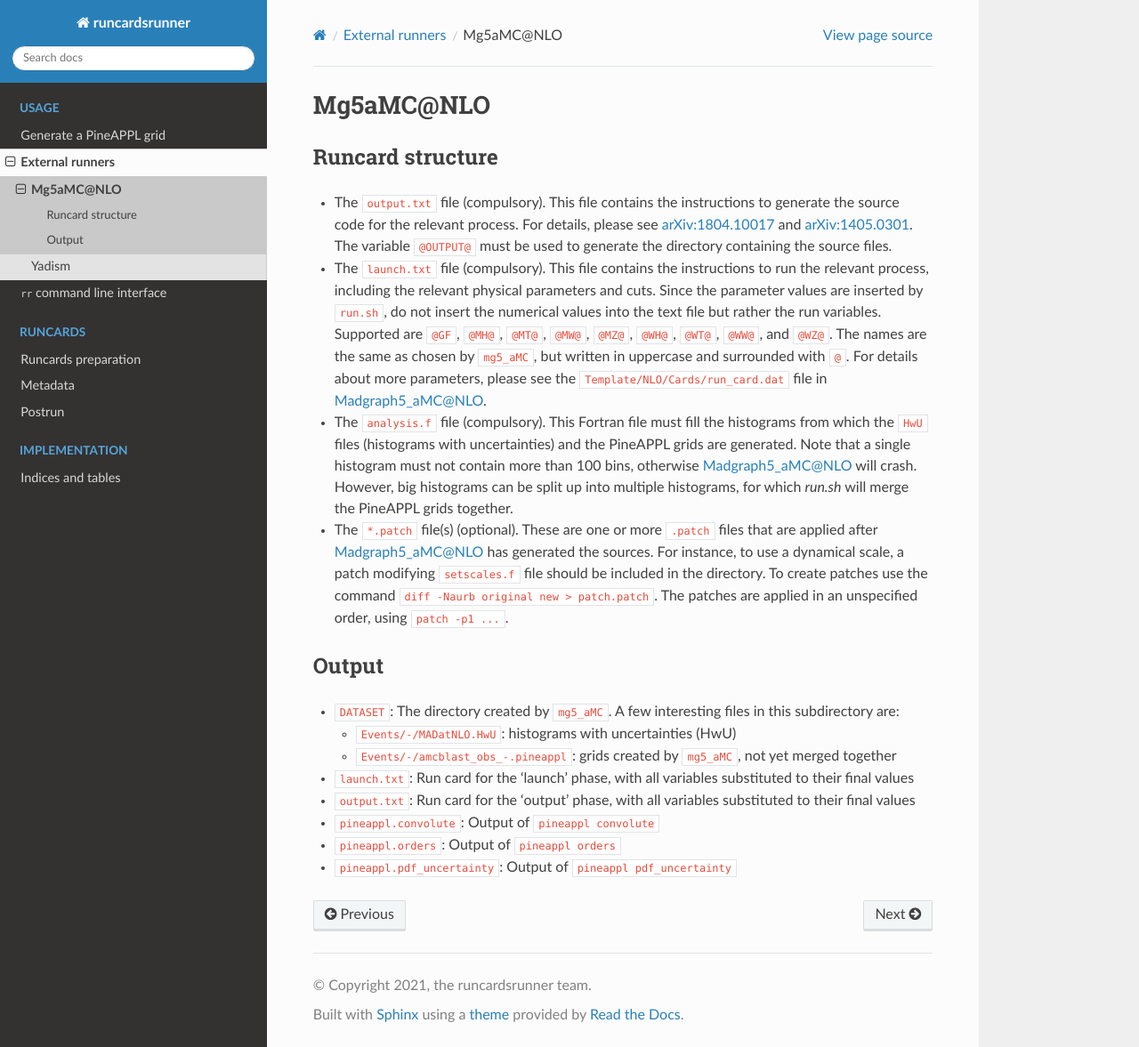
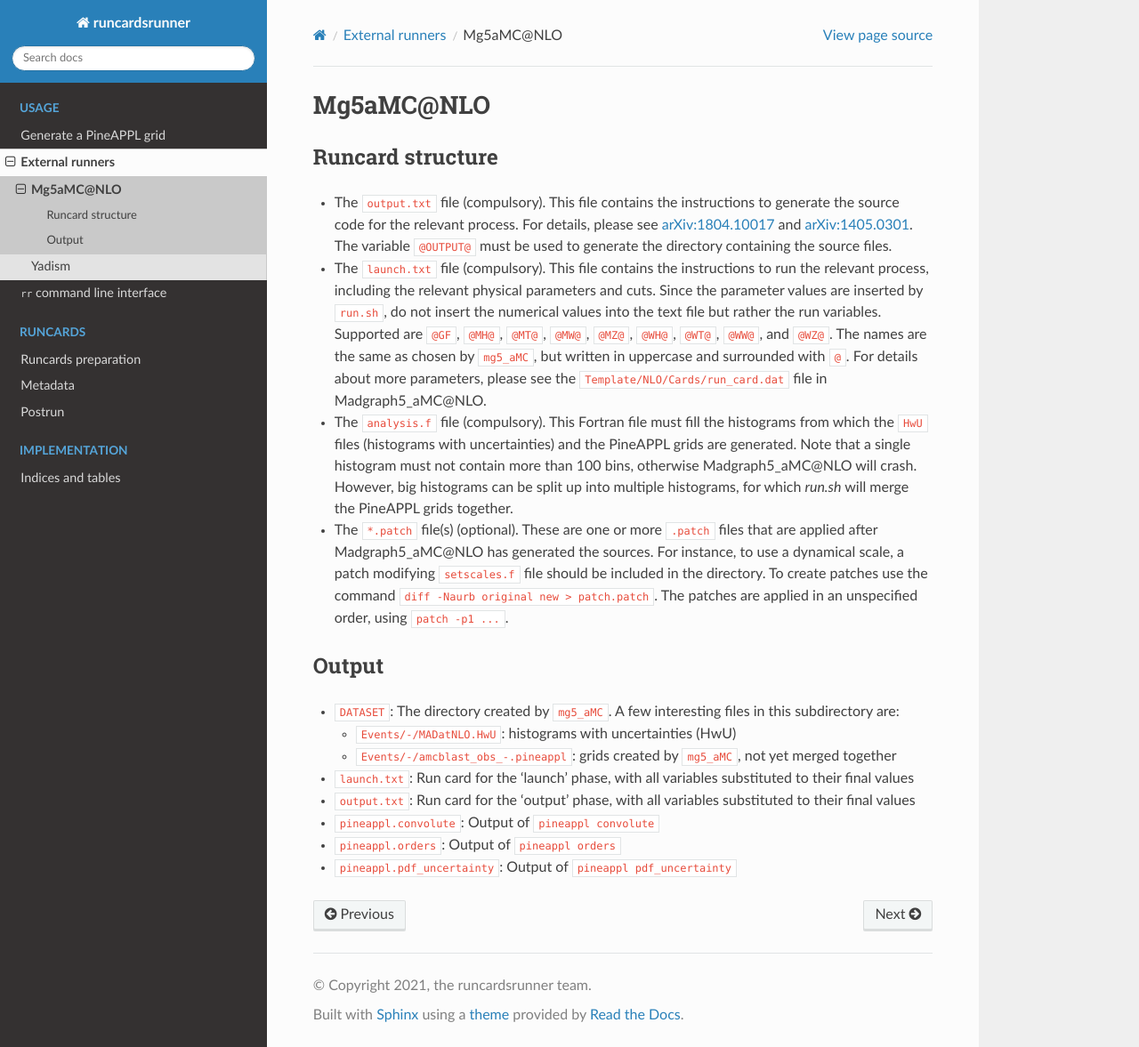
Before and after one commit to NNPDF/pinecards, a Sphinx documentation site: the page built from docs/source/external/mg5.rst, in a window 1280 px wide and 1177 px high. Shown: the whole window at 89% size. Built offline with Sphinx 7.4.7 and the Read the Docs theme 2.0.0, drawn with Linux system fonts in a browser that asks for light colours; pages that are not in the unit, such as notebooks, are missing from menus.

Commit message:
Fix more unwanted mail urls

```diff
--- a/docs/source/external/mg5.rst
+++ b/docs/source/external/mg5.rst
@@ -19,17 +19,17 @@ Runcard structure
   ``@WW@``, and ``@WZ@``. The names are the same as chosen by ``mg5_aMC``, but
   written in uppercase and surrounded with ``@``. For details about more
   parameters, please see the ``Template/NLO/Cards/run_card.dat`` file in
-  Madgraph5_aMC@NLO.
+  Madgraph5_aMC\@NLO.
 
 - The ``analysis.f`` file (compulsory). This Fortran file must fill the
   histograms from which the ``HwU`` files (histograms with uncertainties) and
   the PineAPPL grids are generated. Note that a single histogram must not
-  contain more than 100 bins, otherwise Madgraph5_aMC@NLO will crash. However,
+  contain more than 100 bins, otherwise Madgraph5_aMC\@NLO will crash. However,
   big histograms can be split up into multiple histograms, for which `run.sh`
   will merge the PineAPPL grids together.
 
 - The ``*.patch`` file(s) (optional). These are one or more ``.patch`` files
-  that are applied after Madgraph5_aMC@NLO has generated the sources. For
+  that are applied after Madgraph5_aMC\@NLO has generated the sources. For
   instance, to use a dynamical scale, a patch modifying ``setscales.f`` file
   should be included in the directory. To create patches use the command ``diff
   -Naurb original new > patch.patch``. The patches are applied in an unspecified
--- a/docs/source/run.rst
+++ b/docs/source/run.rst
@@ -79,14 +79,14 @@ The remaining contents of this directory are useful for testing and debugging:
     signal they are PDG ids (with a possible exception of the gluon, for which
     ``0`` may be used).
   - ``mg5amc_repo`` and ``mg5amc_revno``: The repository and revision number of the
-    Madgraph5_aMC@NLO version that was used to generate the grid.
+    Madgraph5_aMC\@NLO version that was used to generate the grid.
   - ``pineappl_gitversion``: The PineAPPL version that was used to generate the
     grid.
   - ``results``: The comparison of the HwU results against a convolution of the
     PineAPPL grid with the PDF selected in ``launch.txt``. This is the same table
     printed at the end by ``run.sh``, and is used to verify the contents of each
     grid. It also stores the MC uncertainties.
-  - ``runcard``: Madgraph5_aMC@NLO's runcard that was used to generate the grid.
+  - ``runcard``: Madgraph5_aMC\@NLO's runcard that was used to generate the grid.
     Here all parameters are documented.
   - ``runcard_gitversion``: The git version of this repository that was used to
     generate the grid.
--- a/docs/source/runcards/postrun.rst
+++ b/docs/source/runcards/postrun.rst
@@ -5,5 +5,5 @@ This is a BASH script which is run after the successful generation of the
 PineAPPL grid and can be used to perform additional operations, such as
 rescaling. The environment variable ``$GRID`` contains the relative path the
 PineAPPL grid. Typically this file contains instructions to remap the
-one-dimensional histograms generated by Madgraph5_aMC@NLO into higher
+one-dimensional histograms generated by Madgraph5_aMC\@NLO into higher
 dimensional ones with the proper limits.
```
